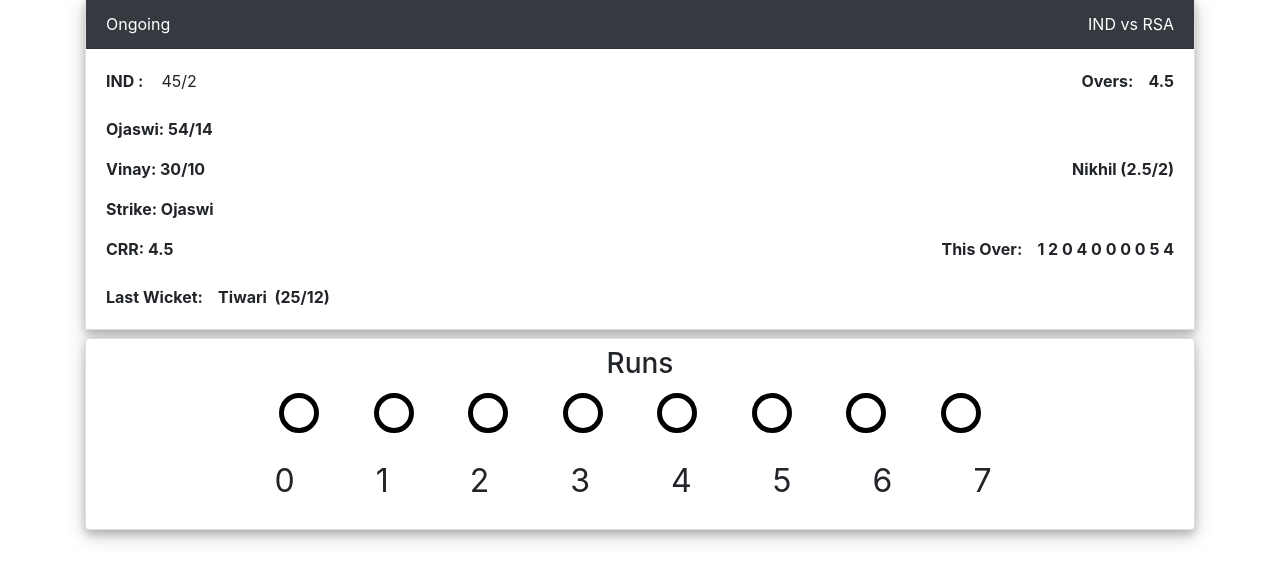
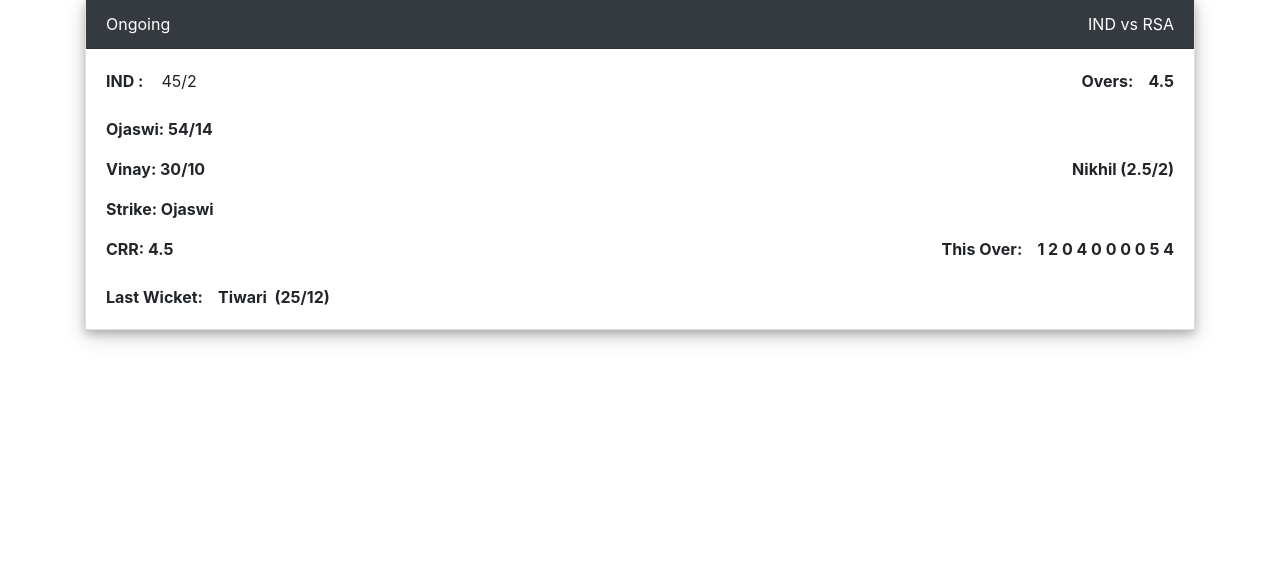
Before and after one commit to ojasathghara/NIEHowZatt, a Flask app: page /match in a window 1280 px wide. Shown: the part 105-686 px from the top of the page. Run offline with Flask 2, Linux system fonts and the light colour scheme; the visitor is signed in with stand-in values (Sample User, id 1); some libraries are stand-ins or nearby versions.

Commit message:
undo changes

```diff
--- a/static/main.css
+++ b/static/main.css
@@ -22,67 +22,6 @@
     width: 100%;    /*Specify your width here */;
 }
 
-/* RADIO BUTTNS */
-.radio-card {
-    display: flex;
-    align-items: center;
-    justify-content: center;
-}
-
-.radio {
-    display: inline-block;
-    vertical-align: middle;
-    color: #343A40;
-    position: relative;
-    padding: 30px;
-    cursor: pointer;
-}
-
-.radio + .radio {
-    margin-left: 30px;
-}
-
-.radio input[type="radio"] {
-    display: none;
-}
-
-.radio span {
-    height: 40px;
-    width: 40px;
-    border-radius: 50%;
-    border: 5px solid black;
-    display: block;
-    position: absolute;
-    left: 0;
-    /* top: 7px; */
-    bottom: 16px;
-}
-
-.radio span:after {
-    content: "";
-    height: 10px;
-    width: 10px;
-    background: #343A40;
-    display: block;
-    position: absolute;
-    top: 50%;
-    left: 50%;
-    transform: translate(-50%, -50%) scale(0);
-    border-radius: 50%;
-    transition: 100ms ease-out 0s;
-}
-
-.radio input[type="radio"]:checked ~ span:after {
-    transform: translate(-50%, -50%) scale(2);
-}
-
-.radio-card-text {
-    font-size: 2rem;
-    position: relative;
-    right: 7px;
-}
-
-
 .clear_float {
     clear: both;
 }
--- a/templates/match.html
+++ b/templates/match.html
@@ -32,56 +32,7 @@
 </div>
 
 <div class="container">
-    <form method="GET" action="">
-        <div class="card paper py-2 mt-2 radio-card">
-            <h3>Runs</h3>
-            <div class="radio-group">
-                <label class="radio">
-                    <input type="radio" name="runs" value="0">
-                    <span></span>
-                </label>
-                <label class="radio">
-                    <input type="radio" name="runs" value="1">
-                    <span></span>
-                </label>
-                <label class="radio">
-                    <input type="radio" name="runs" value="2">
-                    <span></span>
-                </label>
-                <label class="radio">
-                    <input type="radio" name="runs" value="3">
-                    <span></span>
-                </label>
-                <label class="radio">
-                    <input type="radio" name="runs" value="4">
-                    <span></span>
-                </label>
-                <label class="radio">
-                    <input type="radio" name="runs" value="5">
-                    <span></span>
-                </label>
-                <label class="radio">
-                    <input type="radio" name="runs" value="6">
-                    <span></span>
-                </label>
-                <label class="radio">
-                    <input type="radio" name="runs" value="7">
-                    <span></span>
-                </label>
-            </div>
 
-            <p class="radio-card-text">
-                0&nbsp;&nbsp;&nbsp;&nbsp;&nbsp;&nbsp;&nbsp;&nbsp;
-                1&nbsp;&nbsp;&nbsp;&nbsp;&nbsp;&nbsp;&nbsp;&nbsp;
-                2&nbsp;&nbsp;&nbsp;&nbsp;&nbsp;&nbsp;&nbsp;&nbsp;
-                3&nbsp;&nbsp;&nbsp;&nbsp;&nbsp;&nbsp;&nbsp;&nbsp;
-                4&nbsp;&nbsp;&nbsp;&nbsp;&nbsp;&nbsp;&nbsp;&nbsp;
-                5&nbsp;&nbsp;&nbsp;&nbsp;&nbsp;&nbsp;&nbsp;&nbsp;
-                6&nbsp;&nbsp;&nbsp;&nbsp;&nbsp;&nbsp;&nbsp;&nbsp;
-                7
-            </p>
-        </div>
-    </form>
 </div>
 
 
```
